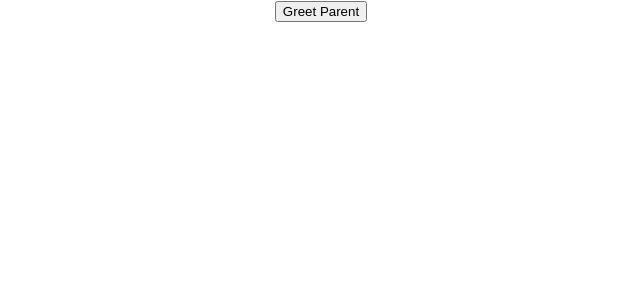
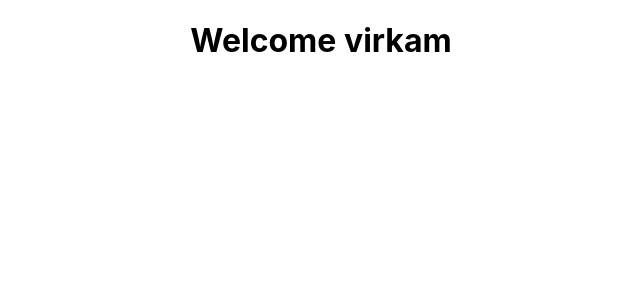
Before and after one commit to vashish144/PracticeReact, a React (Create React App) app: page / in a window 1280 px wide. Shown: the top 300 px of the page, without its empty margins (319-959 px from the left). Built offline with nearby package versions, Linux system fonts and the light colour scheme.

Commit message:
Conditional Rendring is added

```diff
--- a/src/App.js
+++ b/src/App.js
@@ -8,11 +8,13 @@ import FunctionClick from "./components/clickHandler/FunctionClick";
 import ClassClick from "./components/clickHandler/ClassClick";
 import EventBind from "./components/eventBind/EventBind";
 import ParentComponent from "./components/passignDatafromParentToChild/ParentComponent";
+import ConditionRendringClass from "./components/ConditionRendring/ConditionRendringClass";
 
 function App() {
   return (
     <div className="App">
-      <ParentComponent />
+      <ConditionRendringClass />
+      {/* <ParentComponent /> */}
       {/* <EventBind /> */}
       {/* <ClassClick /> */}
       {/* <FunctionClick /> */}
--- /dev/null
+++ b/src/components/ConditionRendring/ConditionRendringClass.js
@@ -0,0 +1,41 @@
+import React, { Component } from "react";
+
+class ConditionRendringClass extends Component {
+  constructor(props) {
+    super(props);
+
+    this.state = {
+      isLogin: true,
+    };
+  }
+
+  render() {
+    // ********** short cicuit operator*********
+    return this.state.isLogin && <h1>Welcome virkam</h1>;
+
+    // *************** Ternary conditional operator*********
+    // return this.state.isLogin ? (
+    //   <h1>Welcome Vikram</h1>
+    // ) : (
+    //   <h1>Welcome Guest</h1>
+    // );
+
+    // *******Element variable*************
+    // let Message;
+    // if (this.state.isLogin) Message = <h1>Hello vikram</h1>;
+    // else Message = <h1>Hello Guest</h1>;
+    // return <div>{Message}</div>;
+
+    // ***************ifelse******************
+    // if (this.state.isLogin) return <h1>Hello vikram</h1>;
+    // else return <h1>Hello Guest</h1>;
+
+    // return (
+    //   <div>
+    //     <h1>Hello Vikram</h1>
+    //     <h1>Hello Guest</h1>
+    //   </div>
+    // );
+  }
+}
+export default ConditionRendringClass;
--- a/src/components/passignDatafromParentToChild/ChildComponent.js
+++ b/src/components/passignDatafromParentToChild/ChildComponent.js
@@ -4,6 +4,7 @@ function ChildComponent(props) {
   return (
     <div>
       {/* <button onClick={props.geetHandler}>Greet Parent</button> */}
+      {/* passing data from child component to parent component */}
       <button onClick={() => props.geetHandler("vikram")}>Greet Parent</button>
     </div>
   );
```
